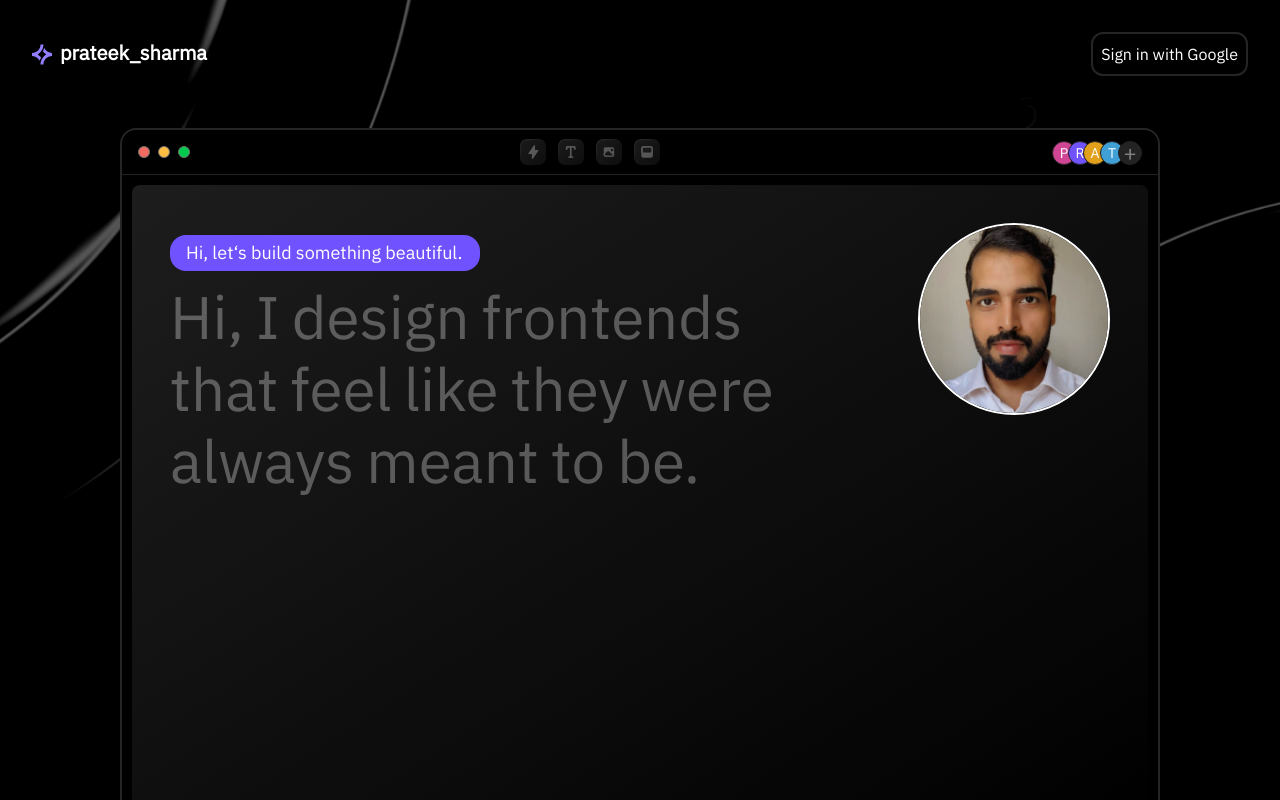
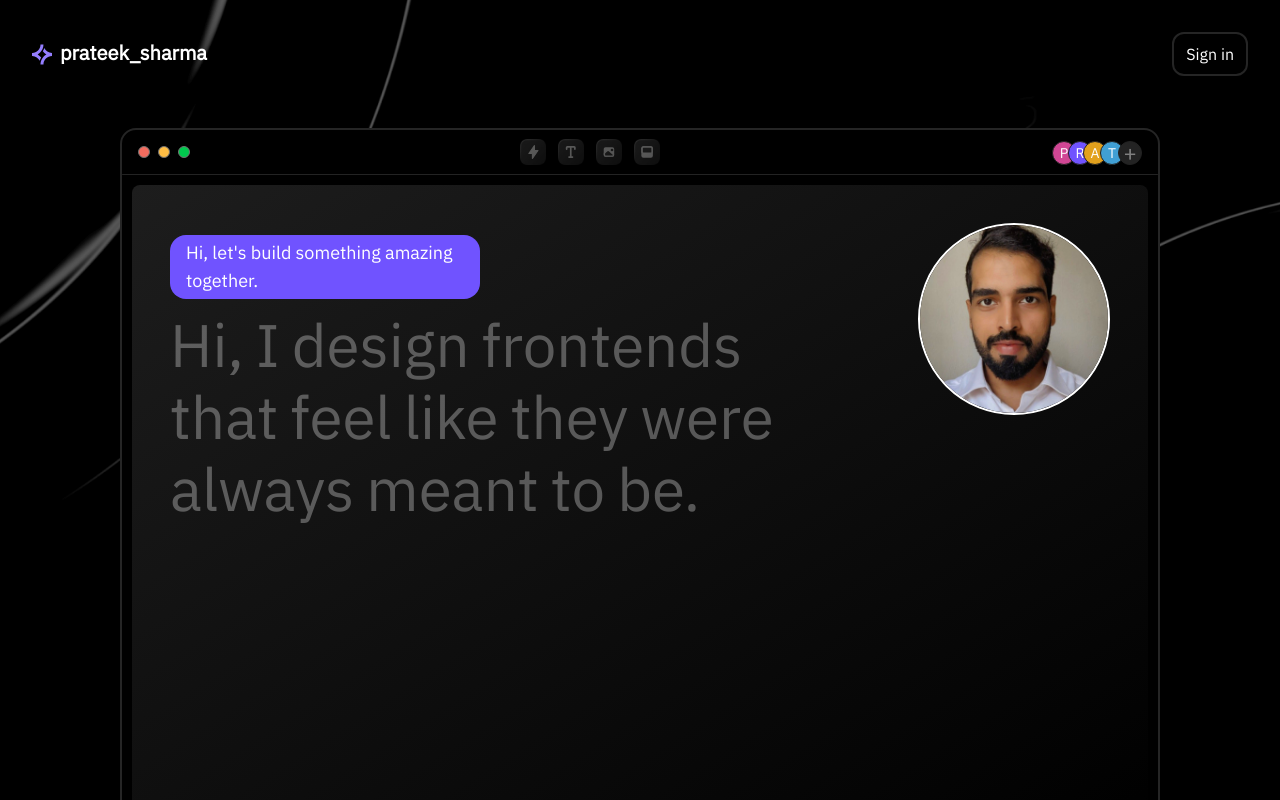
Before and after one commit to prateek3065/portfolio, a Next.js app: page /en/home in a window 1280 px wide. Built offline with nearby package versions, Linux system fonts and the light colour scheme; no server answers.

Commit message:
internationalized few strings

```diff
--- a/messages/de.json
+++ b/messages/de.json
@@ -1,6 +1,7 @@
 {
   "HOME": {
     "ABOUT_ME_CARD": {
+      "WELCOME_TEXT": "Hallo, lass uns gemeinsam etwas Großartiges schaffen.",
       "INTRO": {
         "LINE0": "Hallo, ich entwerfe Frontends, die sich anfühlen, als wären sie schon immer so gedacht gewesen.",
         "LINE1": "Nicht nur poliert - sondern auch zielgerichtet. Schnell, flexibel und leise leistungsstark.",
@@ -20,6 +21,9 @@
     "YES": "Ja",
     "NO": "Nein",
     "OK": "OK",
-    "CLOSE": "Schließen"
+    "CLOSE": "Schließen",
+    "WHAT_I_BUILD": "Was ich baue mit",
+    "SIGN_OUT": "Abmelden",
+    "SIGN_IN": "Anmelden"
   }
 }
--- a/messages/en.json
+++ b/messages/en.json
@@ -1,6 +1,7 @@
 {
   "HOME": {
     "ABOUT_ME_CARD": {
+      "WELCOME_TEXT": "Hi, let's build something amazing together.",
       "INTRO": {
         "LINE0": "Hi, I design frontends that feel like they were always meant to be.",
         "LINE1": "Not just polished — purposeful. Fast, flexible, and quietly powerful.",
@@ -20,6 +21,9 @@
     "YES": "Yes",
     "NO": "No",
     "OK": "OK",
-    "CLOSE": "Close"
+    "CLOSE": "Close",
+    "WHAT_I_BUILD": "What I build with",
+    "SIGN_OUT": "Sign out",
+    "SIGN_IN": "Sign in"
   }
 }
--- a/messages/pl.json
+++ b/messages/pl.json
@@ -1,6 +1,7 @@
 {
   "HOME": {
     "ABOUT_ME_CARD": {
+      "WELCOME_TEXT": "Cześć, zbudujmy razem coś niesamowitego.",
       "INTRO": {
         "LINE0": "Cześć, projektuję interfejsy, które wydają się być stworzone z myślą o użytkownikach.",
         "LINE1": "Nie tylko dopracowane - ale i celowe. Szybkie, elastyczne i cicho potężne.",
@@ -20,6 +21,9 @@
     "YES": "Tak",
     "NO": "Nie",
     "OK": "OK",
-    "CLOSE": "Zamknij"
+    "CLOSE": "Zamknij",
+    "WHAT_I_BUILD": "Co buduję z",
+    "SIGN_OUT": "Wyloguj się",
+    "SIGN_IN": "Zaloguj się"
   }
 }
--- a/src/app/[locale]/home/(page)/hero-section/about-me-card/card-body/client/about-me-headline/about-me-headline.tsx
+++ b/src/app/[locale]/home/(page)/hero-section/about-me-card/card-body/client/about-me-headline/about-me-headline.tsx
@@ -103,7 +103,7 @@ const AboutMeHeadlines: React.FC = () => {
         className="text-lg px-4 p-1 rounded-2xl max-w-[310px]"
         style={{ backgroundColor: "rgb(112 83 255)" }}
       >
-        Hi, let&lsquo;s build something beautiful.
+        {t("HOME.ABOUT_ME_CARD.WELCOME_TEXT")}
       </div>
       <div className="text-3xl sm:text-5xl md:text-6xl max-w-[40rem] h-full overflow-hidden ">
         <Paragraph {...currentParagraph} />
--- a/src/app/[locale]/home/(page)/my-tech-stack/my-tech-stack.tsx
+++ b/src/app/[locale]/home/(page)/my-tech-stack/my-tech-stack.tsx
@@ -1,3 +1,4 @@
+import { useTranslations } from "next-intl";
 import BootstrapLogo from "./bootstrap-logo/bootstrap-logo";
 import WithFromDownAppear from "./client/with-from-drop-down-appear/with-from-down-appear";
 import JavascripLogo from "./javascript-logo/javascript-logo";
@@ -9,11 +10,12 @@ import TypescriptLogo from "./typescript-logo/typescript-logo";
 import WithContainer from "./with-container/with-container";
 
 const MyTechStack: React.FC = () => {
+  const t = useTranslations();
   return (
     <section className="w-full relative transition-all duration-150 ease-in pt-15 px-2 sm:px-4 md:px-6 lg:px-8">
       <WithFromDownAppear>
         <div className="text-white text-6xl font-extrabold w-full text-center flex flex-col items-center">
-          <div> What I Build With</div>
+          <div>{t("COMMON.WHAT_I_BUILD")}</div>
           <div className="flex items-center justify-center mt-10 gap-4 flex-wrap max-w-[32rem]">
             <WithContainer height="4rem" width="10rem">
               <NextJsLogo />
--- a/src/app/[locale]/home/header/header.tsx
+++ b/src/app/[locale]/home/header/header.tsx
@@ -1,12 +1,14 @@
 import { auth, signIn } from "@/auth";
 import PortfolioLogo from "./portfolio-logo/portfolio-logo";
 import UserDetails from "./user-details/user-details";
+import { getTranslations } from "next-intl/server";
 
 type HeaderProps = {
   suspense: boolean;
   locale: "en" | "de" | "pl";
 };
 async function Header(props: HeaderProps) {
+  const t = await getTranslations();
   let session = null;
   if (!props.suspense) session = await auth();
   return (
@@ -18,10 +20,10 @@ async function Header(props: HeaderProps) {
             "use server";
             await signIn("google", { redirectTo: `/${props.locale}/home` });
           }}
-          className="hover hover:cursor-pointer p-2 border-2 border-[#8080804a] rounded-xl hover:scale-105 transition-all duration-200 hover:bg-[#181818]"
+          className="hover hover:cursor-pointer px-3 p-2 border-2 border-[#8080804a] rounded-xl hover:scale-105 transition-all duration-200 hover:bg-[#181818]"
           style={{ backdropFilter: "blur(18px)" }}
         >
-          Sign in with Google
+          {t("COMMON.SIGN_IN")}
         </button>
       ) : null}
       {session?.user && !props.suspense ? (
--- a/src/app/[locale]/home/header/user-details/pop-up/pop-up.tsx
+++ b/src/app/[locale]/home/header/user-details/pop-up/pop-up.tsx
@@ -1,5 +1,6 @@
 "use client";
 
+import { useTranslations } from "next-intl";
 import { _signOut } from "../server-actions/signout";
 import LocaleSelector from "./locale-selector/locale-selector";
 
@@ -8,6 +9,7 @@ type PopUpProps = {
   name: string;
 };
 const PopUp: React.FC<PopUpProps> = (props) => {
+  const t = useTranslations();
   const handleSignOut = async () => {
     _signOut();
   };
@@ -19,7 +21,7 @@ const PopUp: React.FC<PopUpProps> = (props) => {
         className="hover w-full flex justify-center hover:cursor-pointer bg-white text-black text-sm p-1 border-2 border-[#8080804a] rounded-xl transition-all duration-200"
         onClick={handleSignOut}
       >
-        Sign Out
+        {t("COMMON.SIGN_OUT")}
       </button>
     </div>
   );
```
